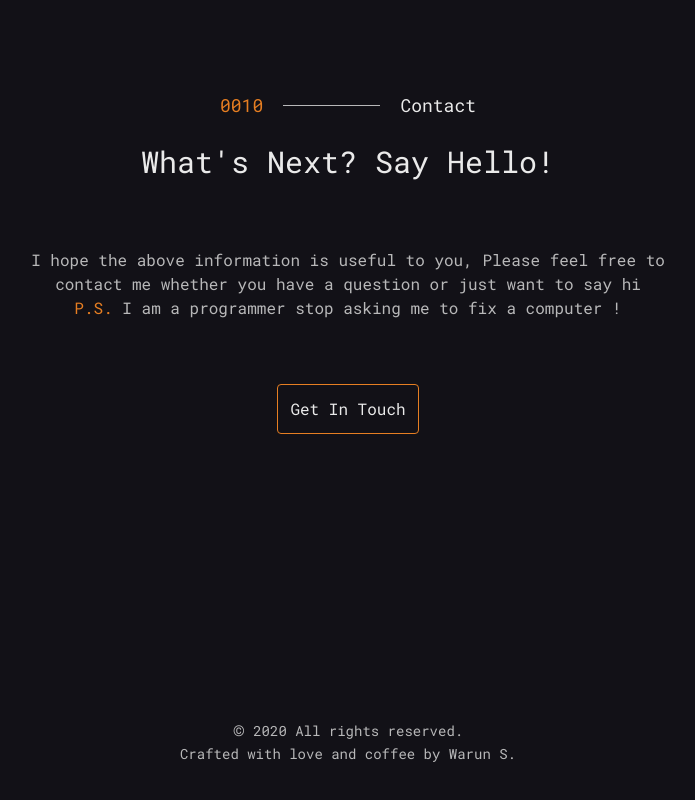
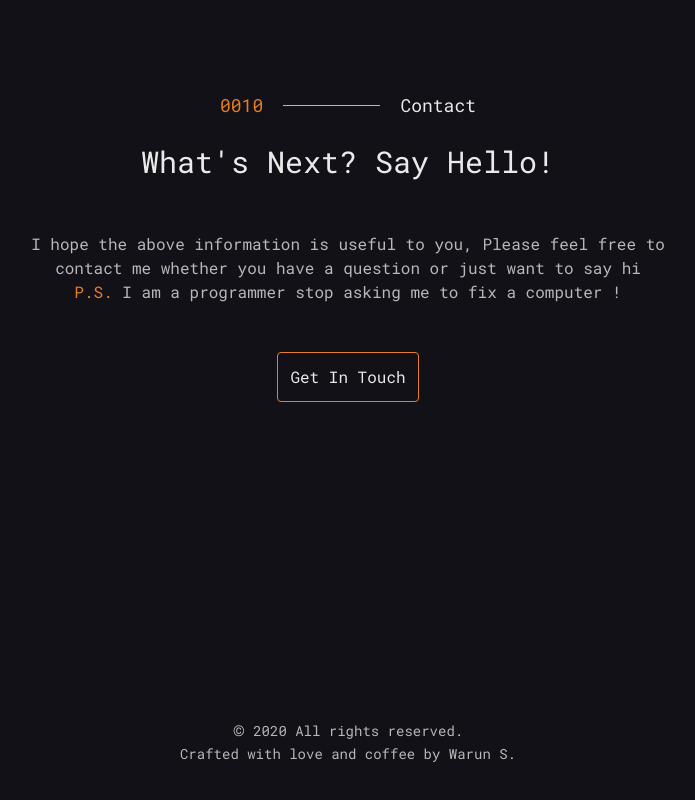
Before and after one commit to WarunSinX/react-warunsitex, a Gatsby site: page / in a window 1280 px wide. Shown: the part 1596-2396 px from the top of the page, without its empty margins (292-987 px from the left). Built offline with nearby package versions, Linux system fonts and the light colour scheme; Gatsby itself is replaced by a stand-in of ours.

Commit message:
Edit contact section margin

```diff
--- a/src/components/homies/contact.js
+++ b/src/components/homies/contact.js
@@ -12,7 +12,7 @@ const Contact = () => {
         <p className="text-lg">Contact</p>
       </div>
       <p className="mt-5 text-3xl">What's Next? Say Hello!</p>
-      <p className="text-center text-secondary-text my-16">
+      <p className="text-center text-secondary-text my-12">
         I hope the above information is useful to you, Please feel free to
         <br /> contact me whether you have a question or just want to say hi
         <br />
```
